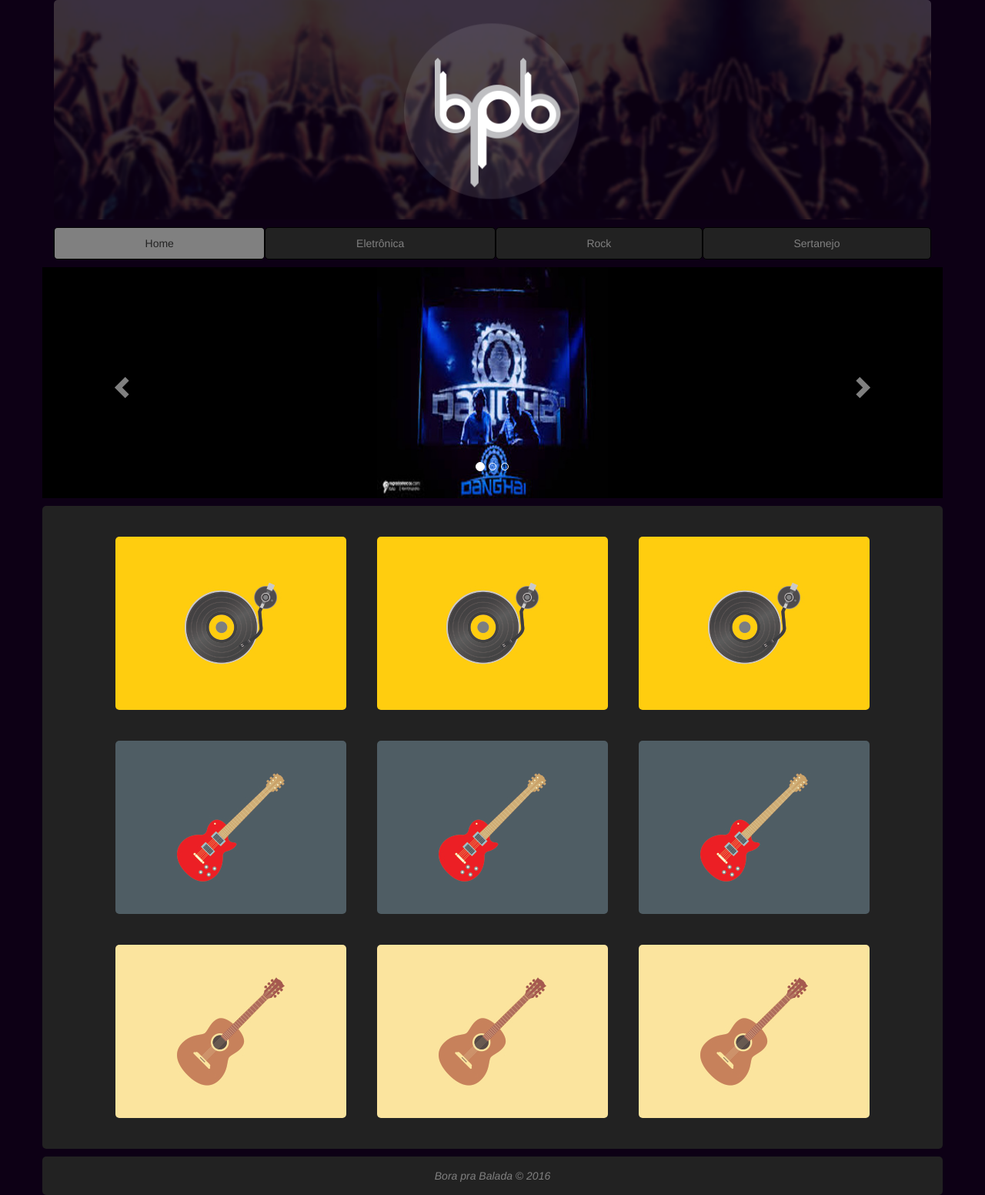
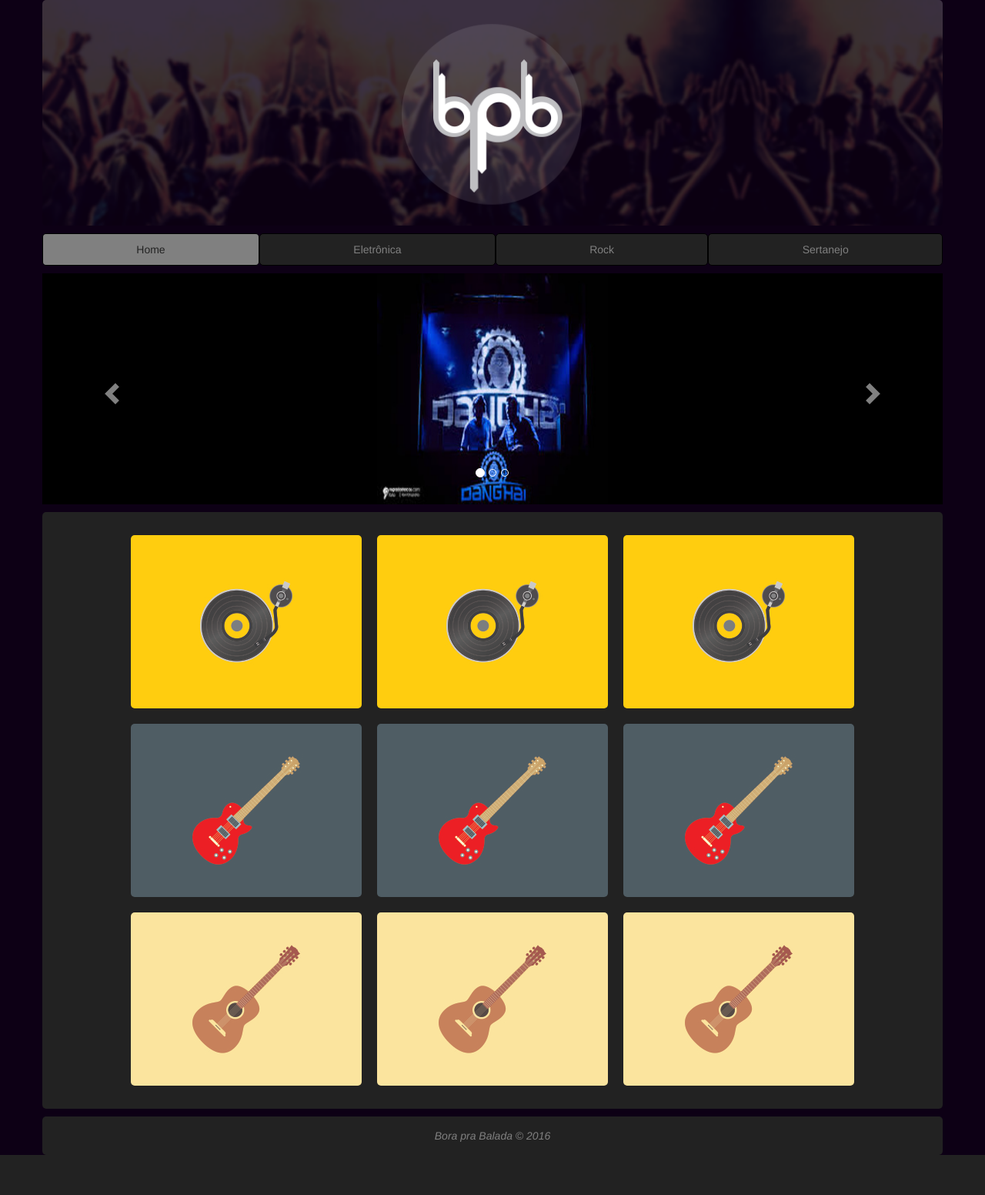
Before and after one commit to fariasdiego/BoraPraBalada, a PHP site: page / in a window 1280 px wide. Shown: the whole page at 77% size. After the commit the page ends 1500 px from the top, so only its background shows below. Run offline with PHP 8.4, Linux system fonts and the light colour scheme.

Commit message:
Corrigida adaptação a diferentes larguras

```diff
--- a/css/component.css
+++ b/css/component.css
@@ -1,6 +1,5 @@
 .grid {
 	padding: 20px;
-	max-width: 1300px;
 	margin: 0 auto;
 	list-style: none;
 	text-align: center;
@@ -10,9 +9,10 @@
 
 .grid li {
 	display: inline-block;
-	width: 340px;
+	/*width deve ser a largura da imagem + 2 x padding*/
+	width: 320px;
 	margin: 0;
-	padding: 20px;
+	padding: 10px;
 	text-align: left;
 	position: relative;
 }
@@ -63,14 +63,33 @@
 	bottom: 35px;
 }
 
-@media screen and (max-width: 31.5em) {
-	.grid {
-		padding: 10px 10px 100px 10px;
-	}
+/*
+Quando a tela chegar a essa dimensão, deve-se começar a diminuir o tamanho dos ícones.
+O tamanho mínimo dos ícones foi definido em 250px.
+O valor de max-width(largura máxima) é definido por:
+width de li + (2 x padding de .grid) + 4
+ */
+@media screen and (max-width: 364px) {
 	.grid li {
 		width: 100%;
 		min-width: 250px;
 	}
+}
+
+@media screen and (min-width: 768px) {
+  .grid {
+    width: 750px;
+  }
+}
+@media screen and (min-width: 992px) {
+  .grid {
+    width: 970px;
+  }
+}
+@media screen and (min-width: 1200px) {
+  .grid {
+    width: 1170px;
+  }
 }
 
 .cs-style-4 li {
--- a/css/style.css
+++ b/css/style.css
@@ -3,7 +3,7 @@ body {
 }
 
 
-div {
+div, nav, ul {
 	/* Usado para visualizar melhor as divisões (comentado por padrão) */
 	/*border: 1px solid white;*/
 }
@@ -43,21 +43,17 @@ footer > div {
 	margin: auto;
 }
 
-.carousel-inner {
-	border-radius: 5px;
-}
-
 .item > img {
-	min-height: 300px;
+	min-height: 190px;
 	max-height: 300px;
 }
 
-.menu {
-	padding-left: 0px;
-	padding-right: 0px;
+.menu, .logo {
+	padding-left: 0;
+	padding-right: 0;
 }
 
-.logo, .banner, .barra-de-navegacao {
+.logo, .banner, .menu {
 	margin-bottom: 10px;
 }
 
@@ -71,10 +67,6 @@ footer > div {
 	border-radius: 5px;
 }
 
-.row {
-	background-color: #222;
-}
-
 .tab-content {
 	margin-bottom: 10px;
 	border-radius: 5px;
--- a/index.html
+++ b/index.html
@@ -33,13 +33,12 @@
 		<header>
 
 			<!-- Logo -->
-			<div class="container logo">
+			<div class="logo container">
 				<img class="img-responsive" src="img/logo.png">
 			</div><!-- Fim da Logo -->
 
 			<!-- Menu -->
-			<div class="container barra-de-navegacao">
-				<nav class="menu">
+			<nav class="menu container">
 				<ul class="nav nav-pills nav-justified" role="tablist">
 					<li role="presentation" class="active"><a href="#home" aria-controls="home" role="tab" data-toggle="tab">Home</a></li>
 					<li role="presentation"><a href="#eletronica" aria-controls="eletronica" role="tab" data-toggle="tab">Eletrônica</a></li>
@@ -47,11 +46,10 @@
 					<li role="presentation"><a href="#sertanejo" aria-controls="sertanejo" role="tab" data-toggle="tab">Sertanejo</a></li>
 				</ul>
 			</nav>
-			</div><!-- Fim do Menu -->
+			<!-- Fim do Menu -->
 
 			<!-- Slider -->
-			<div class="container banner">
-				<div id="novidades" class="carousel slide" data-ride="carousel">
+			<div id="novidades" class="carousel slide banner container" data-ride="carousel">
 				<!-- Indicadores -->
 				<ol class="carousel-indicators">
 					<li data-target="#novidades" data-slide-to="0" class="active"></li>
@@ -90,7 +88,6 @@
 					<span class="glyphicon glyphicon-chevron-right" aria-hidden="true"></span>
 					<span class="sr-only">Próximo</span>
 				</a>
-				</div>
 			</div><!-- Fim do Slider -->
 
 		</header><!-- Fim do Cabeçalho -->
@@ -101,33 +98,27 @@
 			<!-- Fotos das Baladas -->
 			<div class="tab-content">
 				<div role="tabpanel" class="tab-pane fade in active" id="home">
-					<ul class="grid cs-style-4 container">
+					<ul class="grid cs-style-4">
 						<script>mostraImagens(eletronica) + mostraImagens(rock) + mostraImagens(sertanejo)</script>
 					</ul>
 				</div>
 
 				<div role="tabpanel" class="tab-pane fade" id="eletronica">
-					<div class="container">
-						<ul class="grid cs-style-4 container">
+					<ul class="grid cs-style-4">
 						<script>mostraImagens(eletronica)</script>
 					</ul>
 				</div>
-				</div>
 
 				<div role="tabpanel" class="tab-pane fade" id="rock">
-					<div class="container">
-						<ul class="grid cs-style-4 container">
+					<ul class="grid cs-style-4">
 						<script>mostraImagens(rock)</script>
 					</ul>
 				</div>
-				</div>
 
 				<div role="tabpanel" class="tab-pane fade" id="sertanejo">
-					<div class="container">
-						<ul class="grid cs-style-4 container">
+					<ul class="grid cs-style-4">
 						<script>mostraImagens(sertanejo)</script>
 					</ul>
-					</div>
 				</div>
 			</div><!-- Fim das Fotos das Baladas -->
 
```
Lines whose indentation alone changed are shown as unchanged.
